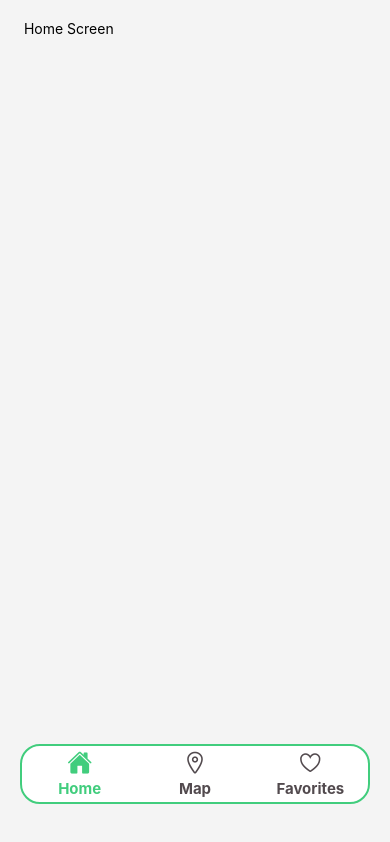
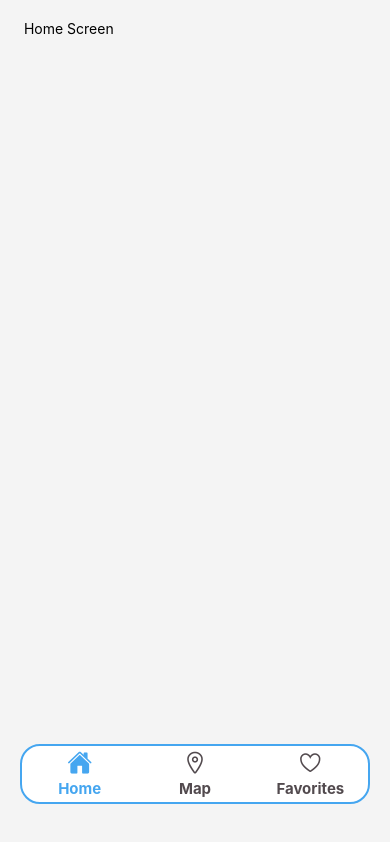
Before and after one commit to riad40/PharmGuard, a React Native app: screen /Home in a window 390 px wide. Built offline with nearby package versions, Linux system fonts and the light colour scheme.

Commit message:
Added useLocationPermission function for requesting user's location permission

```diff
--- a/src/AppNavigator.js
+++ b/src/AppNavigator.js
@@ -30,7 +30,7 @@ const AppNavigator = () => {
                             />
                         )
                     },
-                    tabBarActiveTintColor: "#41CD7D",
+                    tabBarActiveTintColor: "#45a6f0",
                     tabBarInactiveTintColor: "#524A4E",
                     headerShown: false,
                     tabBarStyle: {
@@ -43,8 +43,8 @@ const AppNavigator = () => {
                         elevation: 0,
                         shadowOpacity: 0,
                         borderWidth: 2,
-                        borderColor: "#41CD7D",
-                        borderTopColor: "#41CD7D",
+                        borderColor: "#45a6f0",
+                        borderTopColor: "#45a6f0",
                         borderTopWidth: 2,
                         display: route.name === "GetStarted" ? "none" : "flex",
                     },
--- /dev/null
+++ b/src/helpers/useLocationPermission.ts
@@ -0,0 +1,25 @@
+import { Alert, PermissionsAndroid } from "react-native"
+
+const useLocationPermission = async () => {
+    try {
+        const granted = await PermissionsAndroid.request(
+            PermissionsAndroid.PERMISSIONS.ACCESS_FINE_LOCATION,
+            {
+                title: "Location Permission",
+                message: "This app needs access to your location",
+                buttonNeutral: "Ask Me Later",
+                buttonNegative: "Cancel",
+                buttonPositive: "OK",
+            }
+        )
+        if (granted === PermissionsAndroid.RESULTS.GRANTED) {
+            console.log("Location permission granted")
+        } else {
+            console.log("Location permission denied")
+        }
+    } catch (err) {
+        console.warn(err)
+    }
+}
+
+export default useLocationPermission
--- a/src/screens/GetStarted.tsx
+++ b/src/screens/GetStarted.tsx
@@ -1,12 +1,17 @@
 import { Text, StyleSheet, View, TouchableOpacity, Image } from "react-native"
 import appContainer from "../assets/styles/appContainer"
 import { NavigationProp } from "@react-navigation/native"
-
+import useLocationPermission from "../helpers/useLocationPermission"
 interface Props {
     navigation: NavigationProp<any>
 }
 
 const GetStarted = ({ navigation }: Props): JSX.Element => {
+    const handlePress = () => {
+        useLocationPermission()
+        navigation.navigate("Home")
+    }
+
     return (
         <View style={appContainer.container}>
             <View style={styles.wrapper}>
@@ -26,7 +31,7 @@ const GetStarted = ({ navigation }: Props): JSX.Element => {
 
                 <View style={styles.buttonContainer}>
                     <TouchableOpacity
-                        onPress={() => navigation.navigate("Home")}
+                        onPress={handlePress}
                         style={styles.button}
                     >
                         <Text style={styles.buttonText}>Get Started</Text>
```
Also changed, not shown: 1 other file (tests, documents, lock files or other folders).
